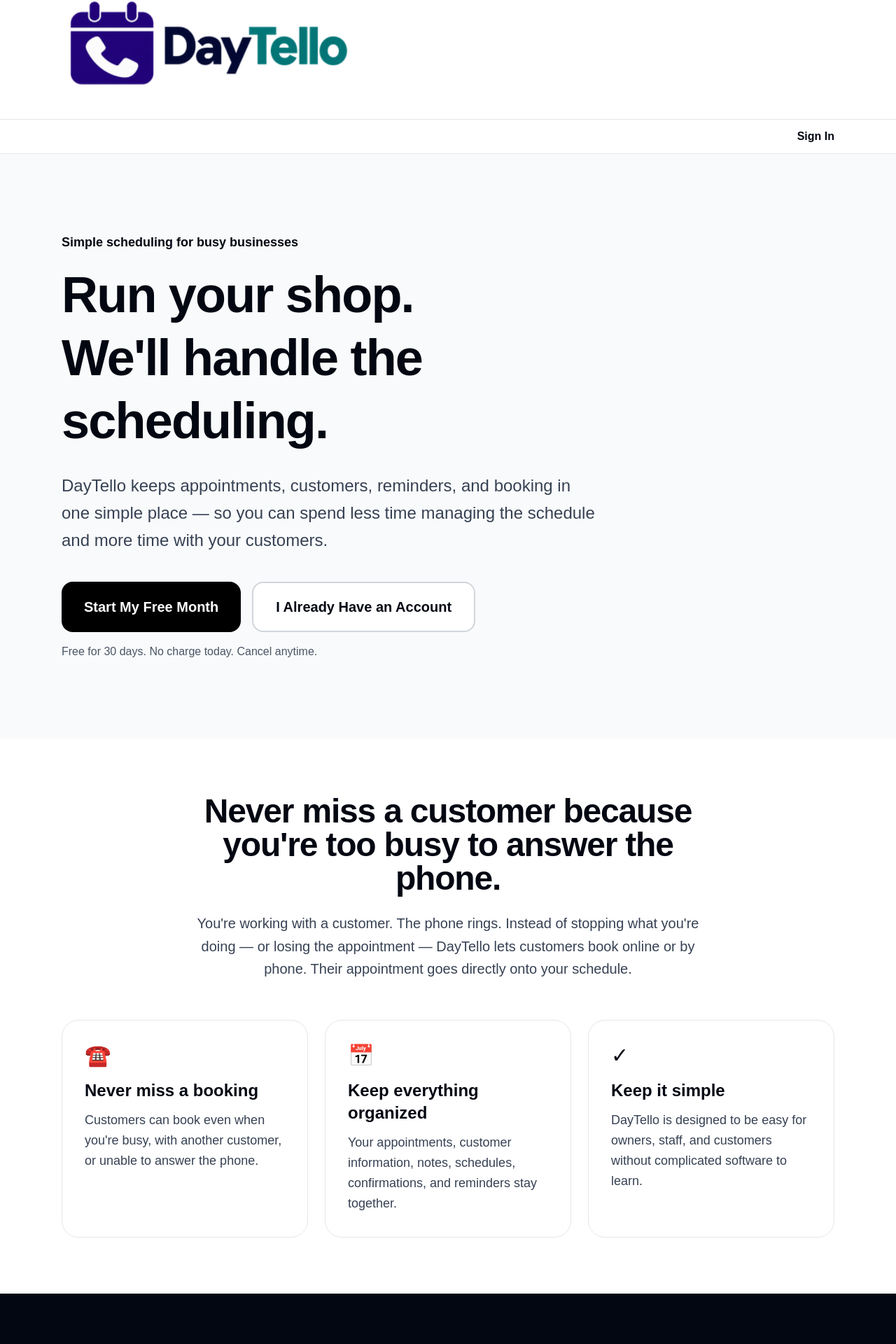
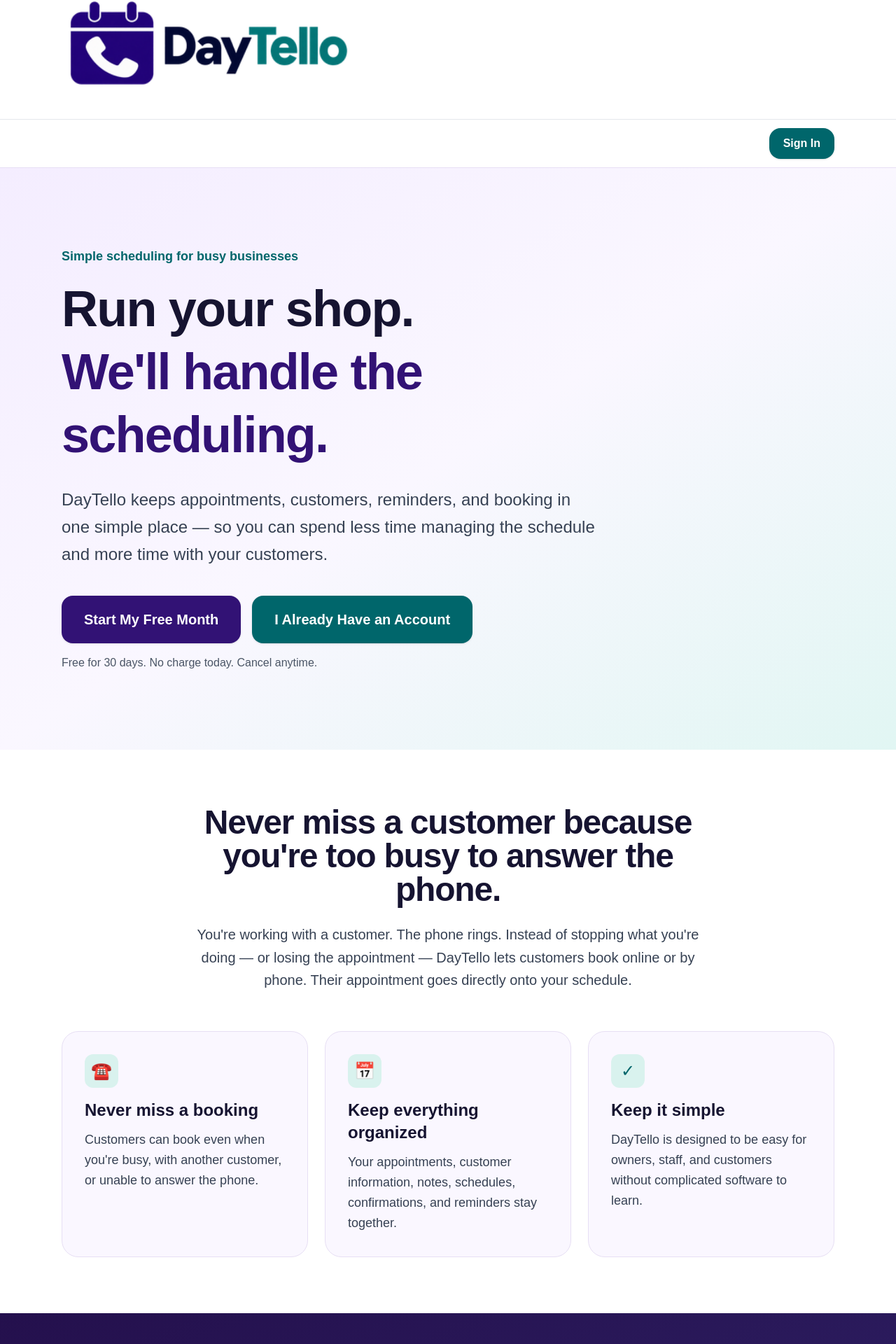
Before and after one commit to jonathandschreiber-commits/chairtime, a Next.js app in the folder frontend/: page / in a window 1280 px wide. Shown: the part 46-1966 px from the top of the page at 70% size. Built offline with nearby package versions, Linux system fonts and the light colour scheme.

Commit message:
Apply DayTello brand colors to homepage (#35)

```diff
--- a/frontend/app/page.js
+++ b/frontend/app/page.js
@@ -1,32 +1,33 @@
 import Link from "next/link";
+
+const primaryButton = "inline-flex items-center justify-center rounded-2xl bg-[#321275] font-bold text-white shadow-sm transition-colors hover:bg-[#250b5b] focus-visible:outline-2 focus-visible:outline-offset-4 focus-visible:outline-[#321275]";
+const secondaryButton = "inline-flex items-center justify-center rounded-2xl bg-[#00666b] font-bold text-white shadow-sm transition-colors hover:bg-[#004d51] focus-visible:outline-2 focus-visible:outline-offset-4 focus-visible:outline-[#00666b]";
 
 export default function HomePage() {
   return (
-    <main className="min-h-screen bg-white text-gray-950">
-      <header className="border-b border-gray-200">
+    <main className="min-h-screen bg-white text-[#161431]">
+      <header className="border-b border-[#e7dff4]">
         <div className="max-w-6xl mx-auto px-6 py-3 flex items-center justify-end">
-
-
           <Link
             href="/login"
-            className="shrink-0 font-bold hover:underline"
+            className={`${secondaryButton} shrink-0 px-5 py-2.5`}
           >
             Sign In
           </Link>
         </div>
       </header>
 
-      <section className="bg-gray-50">
+      <section className="bg-linear-to-br from-[#f4edff] via-[#faf7ff] to-[#e1f6f3]">
         <div className="max-w-6xl mx-auto px-6 py-20 sm:py-28">
           <div className="max-w-4xl">
-            <p className="font-bold text-lg mb-4">
+            <p className="mb-4 text-lg font-bold text-[#00666b]">
               Simple scheduling for busy businesses
             </p>
 
             <h1 className="text-5xl sm:text-7xl font-extrabold tracking-tight leading-tight">
               Run your shop.
               <br />
-              We&apos;ll handle the scheduling.
+              <span className="text-[#321275]">We&apos;ll handle the scheduling.</span>
             </h1>
 
             <p className="mt-7 text-xl sm:text-2xl leading-relaxed text-gray-700 max-w-3xl">
@@ -38,14 +39,14 @@ export default function HomePage() {
             <div className="mt-10 flex flex-col sm:flex-row gap-4">
               <Link
                 href="/signup"
-                className="inline-flex justify-center items-center bg-black text-white rounded-2xl px-8 py-5 text-xl font-bold"
+                className={`${primaryButton} px-8 py-5 text-xl`}
               >
                 Start My Free Month
               </Link>
 
               <Link
                 href="/login"
-                className="inline-flex justify-center items-center border-2 border-gray-300 rounded-2xl px-8 py-5 text-xl font-bold bg-white"
+                className={`${secondaryButton} px-8 py-5 text-xl`}
               >
                 I Already Have an Account
               </Link>
@@ -73,8 +74,8 @@ export default function HomePage() {
         </div>
 
         <div className="grid md:grid-cols-3 gap-6 mt-14">
-          <div className="border border-gray-200 rounded-3xl p-8">
-            <div className="text-3xl mb-4">☎️</div>
+          <div className="rounded-3xl border border-[#e7dff4] bg-[#faf7ff] p-8">
+            <div aria-hidden="true" className="mb-4 grid size-12 place-items-center rounded-xl bg-[#d9f2ee] text-2xl text-[#00666b]">☎️</div>
 
             <h3 className="text-2xl font-extrabold">
               Never miss a booking
@@ -86,8 +87,8 @@ export default function HomePage() {
             </p>
           </div>
 
-          <div className="border border-gray-200 rounded-3xl p-8">
-            <div className="text-3xl mb-4">📅</div>
+          <div className="rounded-3xl border border-[#e7dff4] bg-[#faf7ff] p-8">
+            <div aria-hidden="true" className="mb-4 grid size-12 place-items-center rounded-xl bg-[#d9f2ee] text-2xl text-[#00666b]">📅</div>
 
             <h3 className="text-2xl font-extrabold">
               Keep everything organized
@@ -99,8 +100,8 @@ export default function HomePage() {
             </p>
           </div>
 
-          <div className="border border-gray-200 rounded-3xl p-8">
-            <div className="text-3xl mb-4">✓</div>
+          <div className="rounded-3xl border border-[#e7dff4] bg-[#faf7ff] p-8">
+            <div aria-hidden="true" className="mb-4 grid size-12 place-items-center rounded-xl bg-[#d9f2ee] text-2xl text-[#00666b]">✓</div>
 
             <h3 className="text-2xl font-extrabold">
               Keep it simple
@@ -114,11 +115,11 @@ export default function HomePage() {
         </div>
       </section>
 
-      <section className="bg-gray-950 text-white">
+      <section className="bg-linear-to-br from-[#24104d] to-[#302369] text-white">
         <div className="max-w-6xl mx-auto px-6 py-20">
           <div className="grid md:grid-cols-2 gap-14">
             <div>
-              <p className="font-bold text-gray-300 mb-3">
+              <p className="font-bold text-[#a8eee4] mb-3">
                 FOR YOUR BUSINESS
               </p>
 
@@ -138,7 +139,7 @@ export default function HomePage() {
             </div>
 
             <div>
-              <p className="font-bold text-gray-300 mb-3">
+              <p className="font-bold text-[#a8eee4] mb-3">
                 FOR YOUR CUSTOMERS
               </p>
 
@@ -158,7 +159,7 @@ export default function HomePage() {
         </div>
       </section>
 
-      <section className="max-w-5xl mx-auto px-6 py-20 text-center">
+      <section className="bg-[#eaf8f6] px-6 py-20 text-center">
         <h2 className="text-4xl sm:text-5xl font-extrabold tracking-tight">
           Set up your shop in minutes.
         </h2>
@@ -171,7 +172,7 @@ export default function HomePage() {
 
         <Link
           href="/signup"
-          className="mt-9 inline-flex justify-center items-center bg-black text-white rounded-2xl px-10 py-5 text-xl font-bold"
+          className={`${primaryButton} mt-9 px-10 py-5 text-xl`}
         >
           Start My Free Month
         </Link>
@@ -181,11 +182,11 @@ export default function HomePage() {
         </p>
       </section>
 
-      <footer className="border-t border-gray-200">
-        <div className="max-w-6xl mx-auto px-6 py-8 flex flex-col sm:flex-row gap-3 justify-between text-gray-600">
+      <footer className="border-t border-[#e7dff4]">
+        <div className="max-w-6xl mx-auto px-6 py-8 flex flex-col sm:flex-row gap-3 items-start sm:items-center justify-between text-gray-600">
           <p>© 2026 DayTello</p>
 
-          <Link href="/login" className="font-bold text-gray-900">
+          <Link href="/login" className={`${secondaryButton} px-5 py-2.5`}>
             Shop Owner Sign In
           </Link>
         </div>
```
